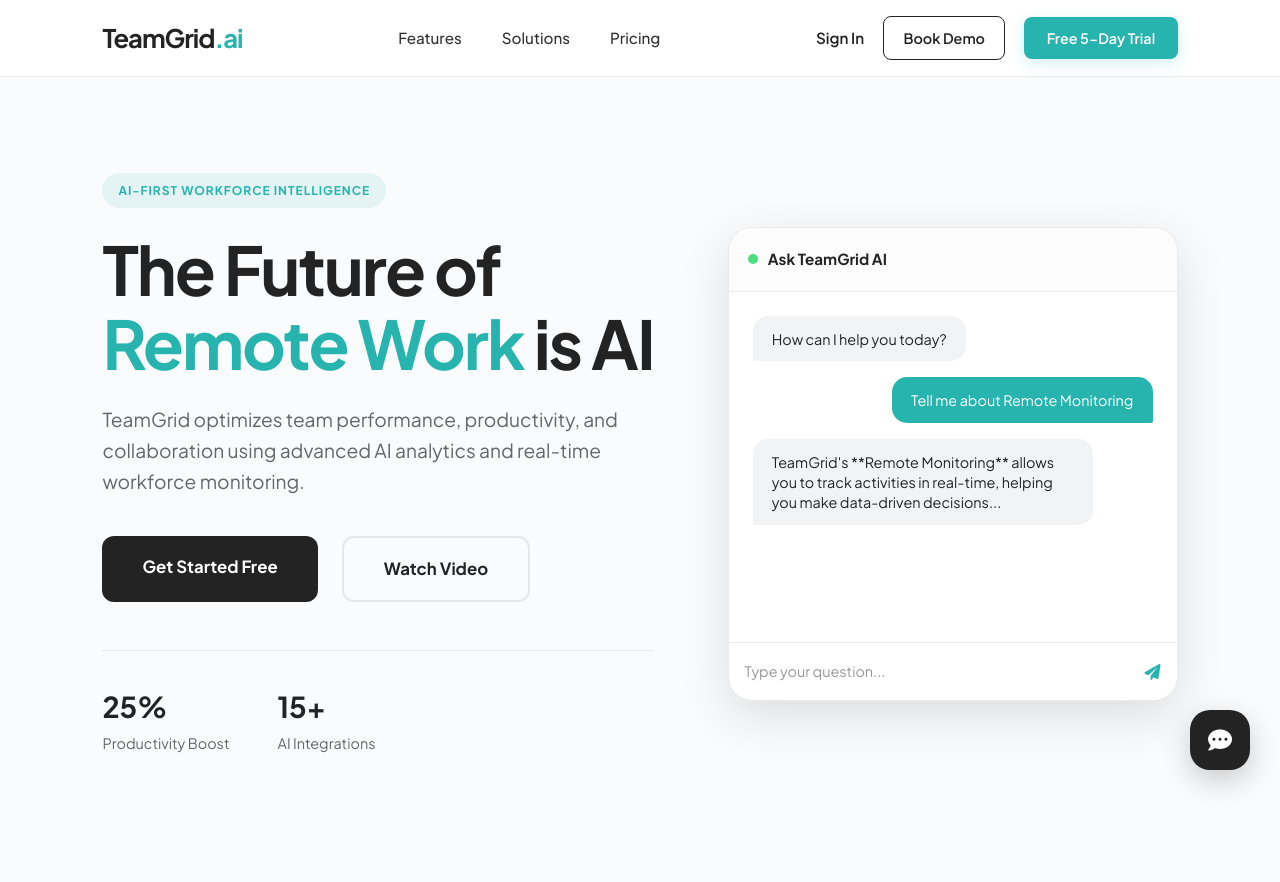
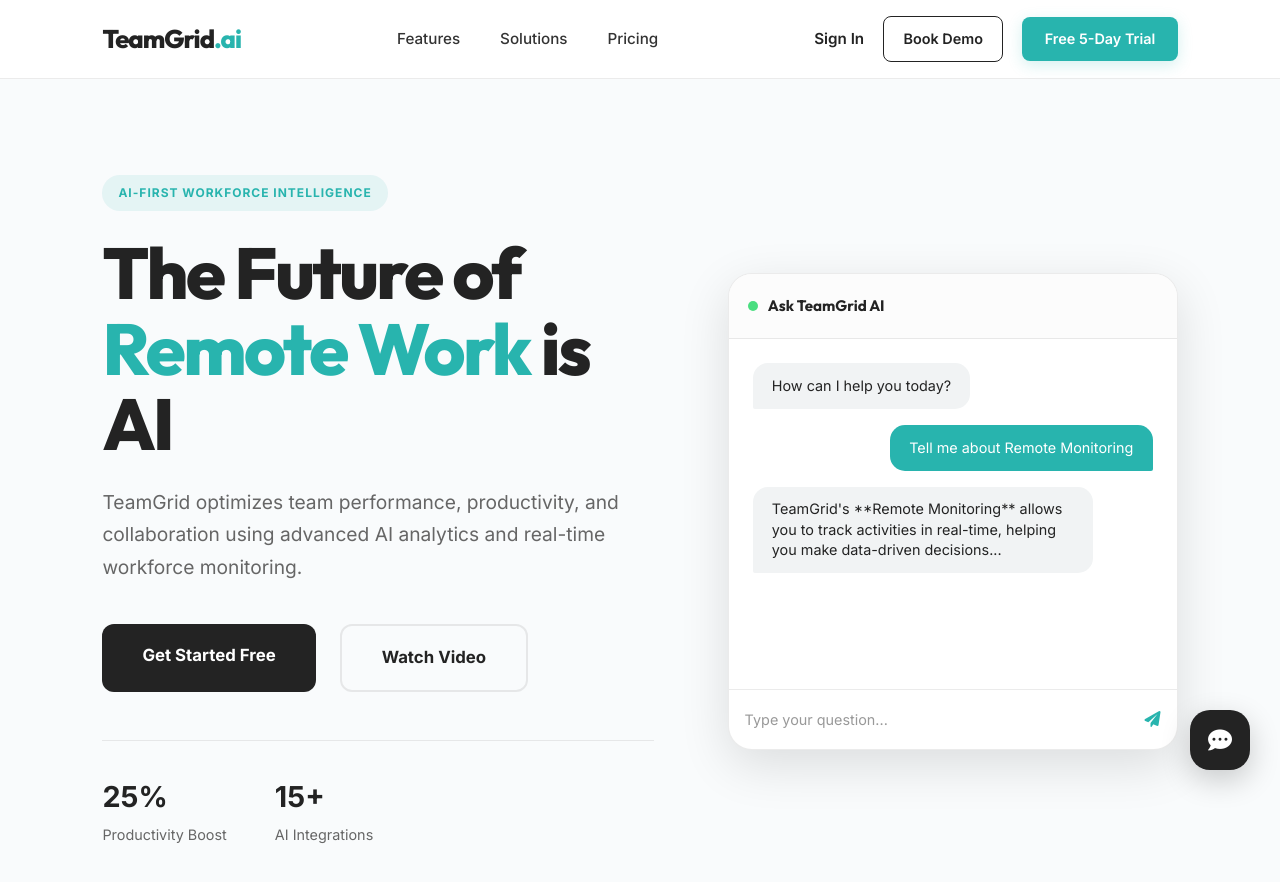
Before and after one commit to 236170316142-hehe/TG_chatbot, a website: page public/index.html in a window 1280 px wide. Before the commit the page ends 851 px from the top, so only its background shows below. Drawn offline with nearby package versions, Linux system fonts and the light colour scheme.

Commit message:
Design: Upgrade typography to 'Outfit' and 'Inter' for a premium look

```diff
--- a/public/index.html
+++ b/public/index.html
@@ -5,7 +5,7 @@
     <meta name="viewport" content="width=device-width, initial-scale=1.0">
     <title>TeamGrid.ai | AI-First Workforce Intelligence</title>
     <link rel="stylesheet" href="/style.css?v=1.1">
-    <link href="https://fonts.googleapis.com/css2?family=Plus+Jakarta+Sans:wght@300;400;500;600;700&display=swap" rel="stylesheet">
+    <link href="https://fonts.googleapis.com/css2?family=Inter:wght@300;400;500;600;700&family=Outfit:wght@400;500;600;700;800&display=swap" rel="stylesheet">
     <link rel="stylesheet" href="https://cdnjs.cloudflare.com/ajax/libs/font-awesome/6.0.0/css/all.min.css">
     <script src="https://cdn.jsdelivr.net/npm/marked/marked.min.js"></script>
 </head>
--- a/public/style.css
+++ b/public/style.css
@@ -19,10 +19,10 @@
 }
 
 body {
-    font-family: 'Plus Jakarta Sans', sans-serif;
+    font-family: 'Inter', -apple-system, BlinkMacSystemFont, 'Segoe UI', Roboto, sans-serif;
     background-color: var(--bg-light);
     color: var(--dark);
-    line-height: 1.6;
+    line-height: 1.7;
     -webkit-font-smoothing: antialiased;
 }
 
@@ -47,6 +47,7 @@
 }
 
 .logo {
+    font-family: 'Outfit', sans-serif;
     font-size: 1.6rem;
     font-weight: 800;
     letter-spacing: -1px;
@@ -133,11 +134,12 @@
 }
 
 .hero-content h1 {
-    font-size: 4.2rem;
+    font-family: 'Outfit', sans-serif;
+    font-size: 4.5rem;
     font-weight: 800;
-    line-height: 1.1;
+    line-height: 1.05;
     margin-bottom: 1.5rem;
-    letter-spacing: -2px;
+    letter-spacing: -2.5px;
 }
 
 .hero-content h1 span {
@@ -221,6 +223,7 @@
     align-items: center;
     gap: 10px;
     border-bottom: 1px solid var(--border);
+    font-family: 'Outfit', sans-serif;
     font-weight: 700;
     font-size: 0.95rem;
 }
@@ -357,7 +360,9 @@
 }
 
 .bot-name h3 {
-    font-size: 0.95rem;
+    font-family: 'Outfit', sans-serif;
+    font-size: 1rem;
+    font-weight: 700;
     margin: 0;
 }
 
```
